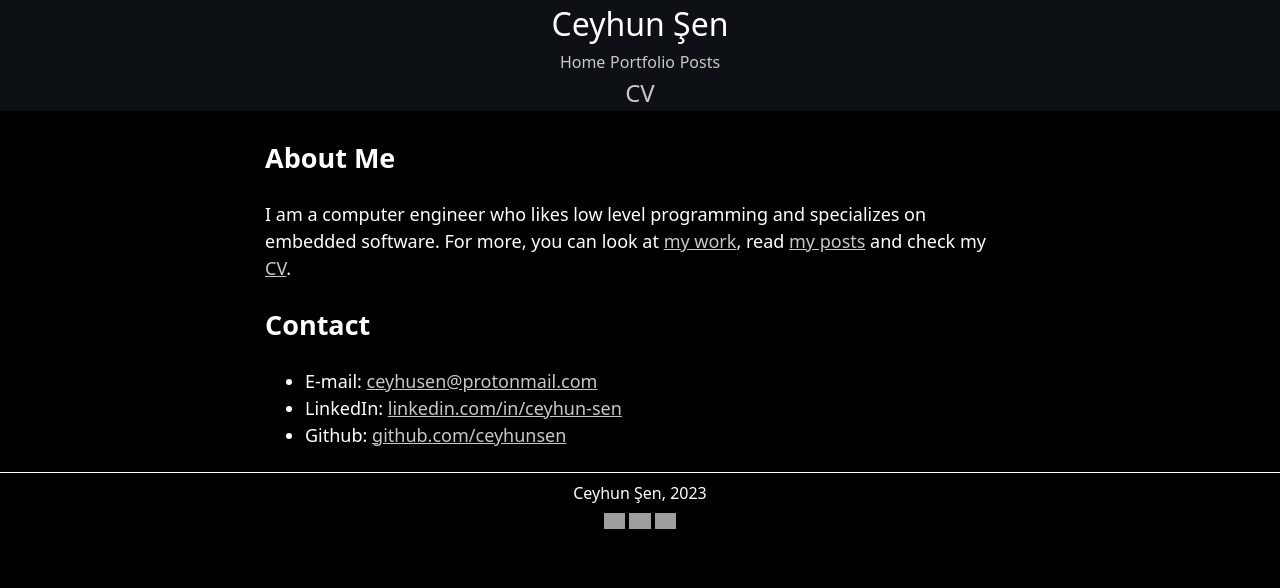
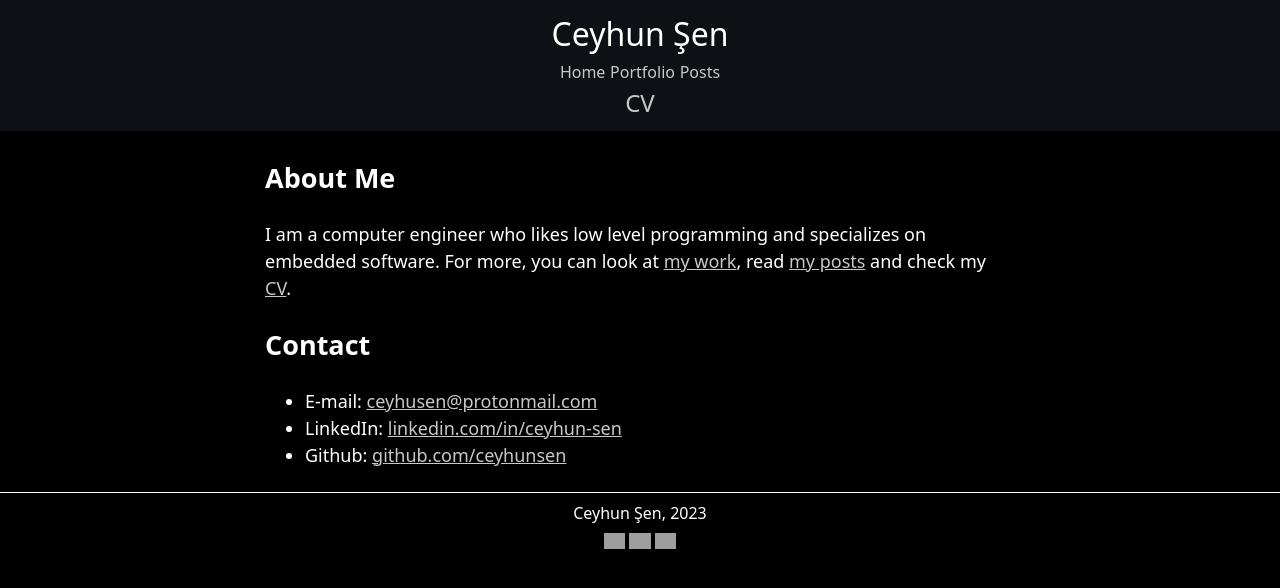
Before and after one commit to ceyhunsen/ceyhunsen.github.io, a Jekyll site: the page built from index.html, in a window 1280 px wide. Shown: the top 588 px of the page. Built offline with Jekyll 4.4.1, drawn with Linux system fonts in a browser that asks for light colours; grey boxes are pictures that could not be loaded.

Commit message:
Add margin to navigation bar.

```diff
--- a/assets/css/navigation.css
+++ b/assets/css/navigation.css
@@ -3,6 +3,7 @@
 nav {
 	text-align: center;
 	background-color: var(--background-second);
+	padding: var(--margin-top-bottom);
 }
 nav a {
 	font-size: medium;
```
